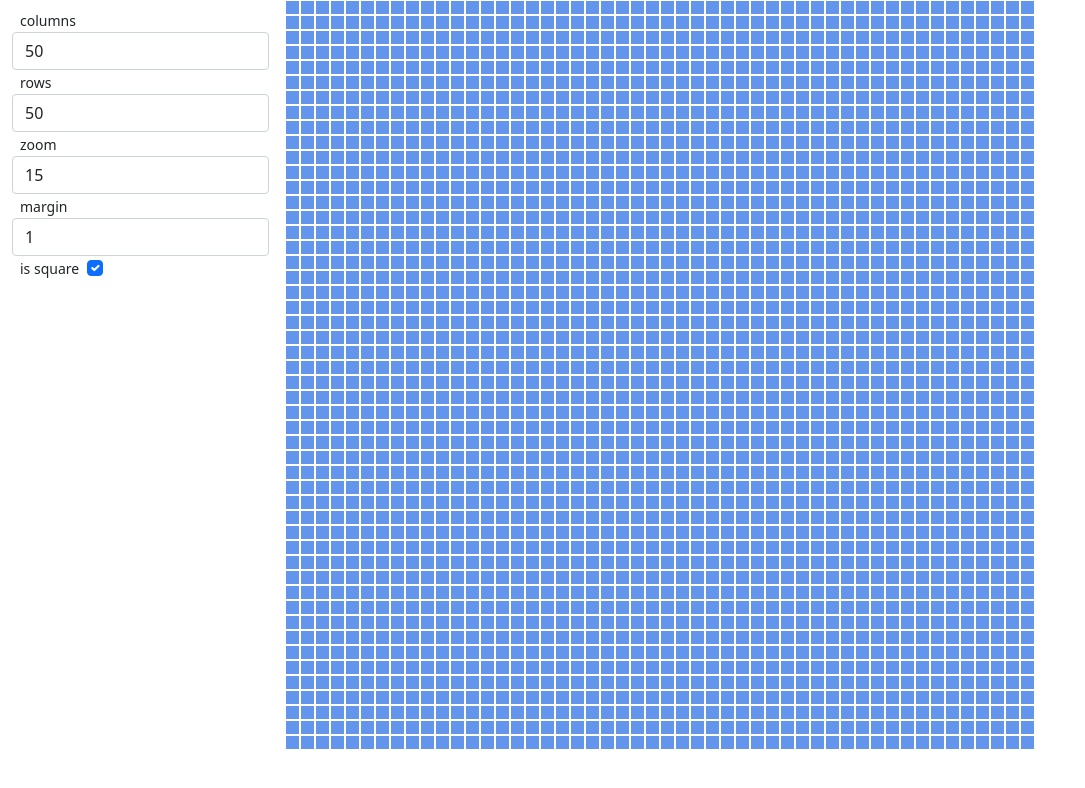
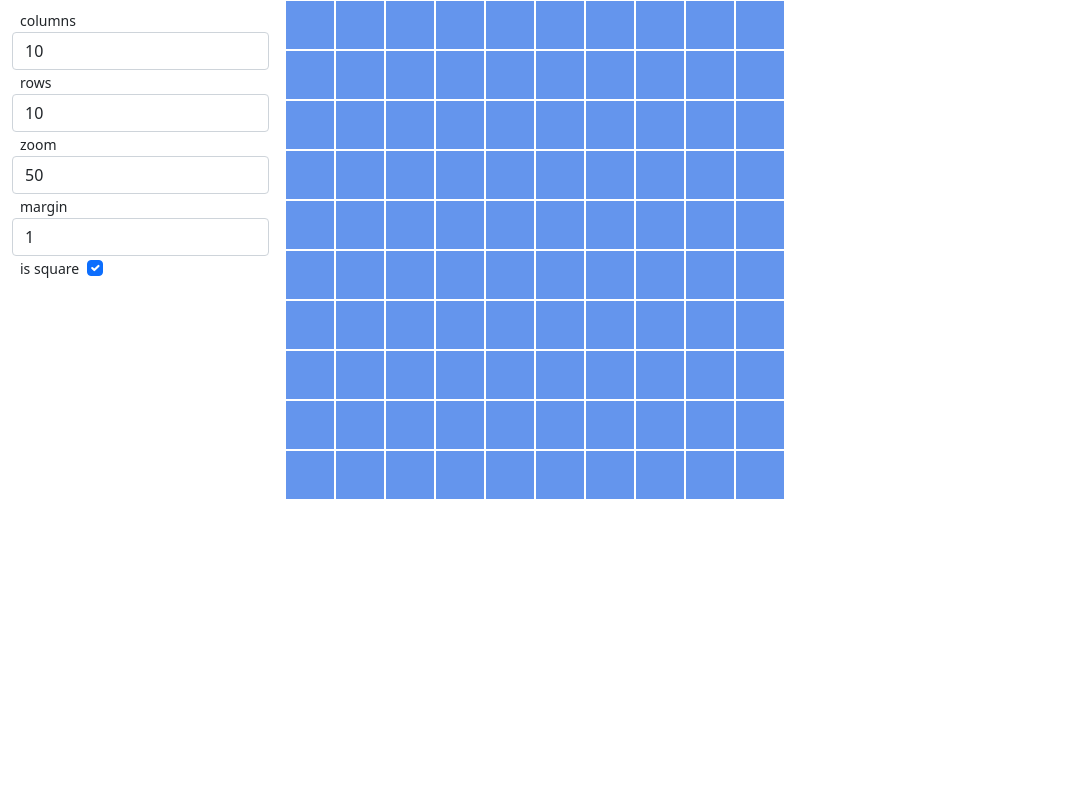
Before and after one commit to timbrownls20/Games, a Next.js app in the folder game-of-life/: page / in a window 1280 px wide. Shown: the top 788 px of the page, without its empty margins (0-1085 px from the left). Built offline with nearby package versions, Linux system fonts and the light colour scheme.

Commit message:
drop state back down to cell with tracking array above - improves performance

```diff
--- a/game-of-life/package.json
+++ b/game-of-life/package.json
@@ -5,6 +5,7 @@
   "main": "index.js",
   "dependencies": {
     "bootstrap": "^5.0.2",
+    "fast-memoize": "^2.5.2",
     "next": "^11.0.1",
     "react": "^17.0.2",
     "react-dom": "^17.0.2"
--- a/game-of-life/pages/index.js
+++ b/game-of-life/pages/index.js
@@ -4,11 +4,11 @@ import GridSettings from "../src/gridSettings";
 
 const Index = () => {
   const initialState = {
-    rows: 50,
-    columns: 50,
-    max: 1000,
+    rows: 10,
+    columns: 10,
+    max: 10,
     isSquare: true,
-    zoom: 15,
+    zoom: 50,
     margin: 1,
   };
 
--- a/game-of-life/src/cell.js
+++ b/game-of-life/src/cell.js
@@ -1,10 +1,10 @@
 /* eslint-disable react/prop-types */
-import React from "react";
+import React, { useEffect, useReducer } from "react";
 
 // eslint-disable-next-line react/prop-types
 const Cell = ({
   margin,
-  cellState,
+  gameState,
   notify,
   classInitial,
   classOver,
@@ -12,8 +12,8 @@ const Cell = ({
 }) => {
   const styleFlexItem = { margin: `${margin}px` };
 
-  function reducer(action) {
-    let newState = { ...cellState };
+  function reducer(state, action) {
+    let newState = { ...state };
 
     switch (action.type) {
       case "mouseOver":
@@ -21,11 +21,11 @@ const Cell = ({
         break;
       case "mouseOut":
         if (classOver)
-          newState.className = cellState.selected ? classSelect : classInitial;
+          newState.className = state.selected ? classSelect : classInitial;
         break;
       case "click":
         if (classSelect) {
-          newState.className = cellState.selected ? classInitial : classSelect;
+          newState.className = state.selected ? classInitial : classSelect;
           newState.selected = !newState.selected;
           notify(newState);
         }
@@ -36,13 +36,19 @@ const Cell = ({
     return newState;
   }
 
+  useEffect(() => {
+    console.log(`cell render row ${cellState.row} column ${cellState.column}`);
+  });
+
+  const [cellState, dispatch] = useReducer(reducer, gameState);
+
   return (
     <div
       className={`flex-item ${cellState.className}`}
       style={styleFlexItem}
-      onMouseOver={() => reducer({ type: "mouseOver" })}
-      onMouseOut={() => reducer({ type: "mouseOut" })}
-      onClick={() => reducer({ type: "click" })}
+      onMouseOver={() => dispatch({ type: "mouseOver" })}
+      onMouseOut={() => dispatch({ type: "mouseOut" })}
+      onClick={() => dispatch({ type: "click" })}
     />
   );
 };
--- a/game-of-life/src/grid.js
+++ b/game-of-life/src/grid.js
@@ -1,4 +1,5 @@
-import React, { useState } from "react";
+import React, { useState, useCallback } from "react";
+import memoize from "fast-memoize";
 import utils from "./utils";
 import PropTypes from "prop-types";
 import Cell from "./cell";
@@ -26,19 +27,13 @@ const Grid = ({ rows, columns, max, zoom, margin }) => {
 
     return gameStateInitial;
   }
+  const gameState = getInitialGameState(max);
 
-  const notify = (cellState) => {
+  const notify = useCallback((cellState) => {
+    //.. do nothing
     gameState[cellState.row][cellState.column] = cellState;
-    setGameState([...gameState]);
-  };
-
-  const [gameState, setGameState] = useState(getInitialGameState(max));
-
-  // useEffect(() => {
-  //   console.log('dimension changed');
-  //   setGameState(getInitialGameState(rows, columns));
-  //   //resetInitialGameState(rows, columns);
-  // }, [rows, columns]);
+    console.log(`notify ${JSON.stringify(gameState)}`)
+  },[gameState]);
 
   return (
     <>
@@ -52,7 +47,7 @@ const Grid = ({ rows, columns, max, zoom, margin }) => {
                   <Cell
                     key={`${row}-${column}`}
                     margin={margin}
-                    cellState={gameState[row][column]}
+                    gameState={gameState[row][column]}
                     notify={notify}
                     classInitial="cell"
                     classOver="cell-over"
@@ -64,6 +59,9 @@ const Grid = ({ rows, columns, max, zoom, margin }) => {
           );
         })}
       </div>
+      {/* <div>
+        {JSON.stringify(gameState)}
+      </div> */}
     </>
   );
 };
```
Also changed, not shown: 1 other file (tests, documents, lock files or other folders).
